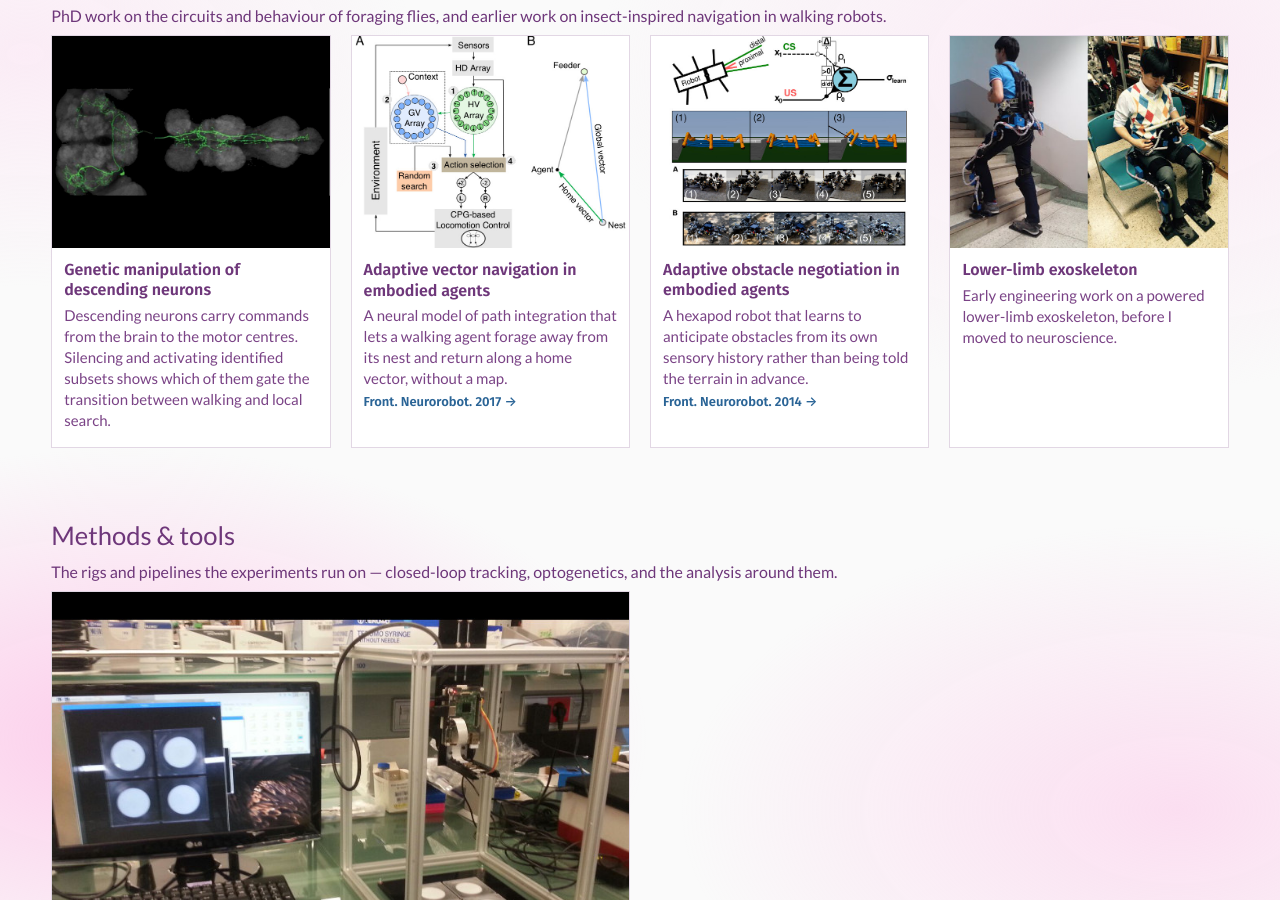
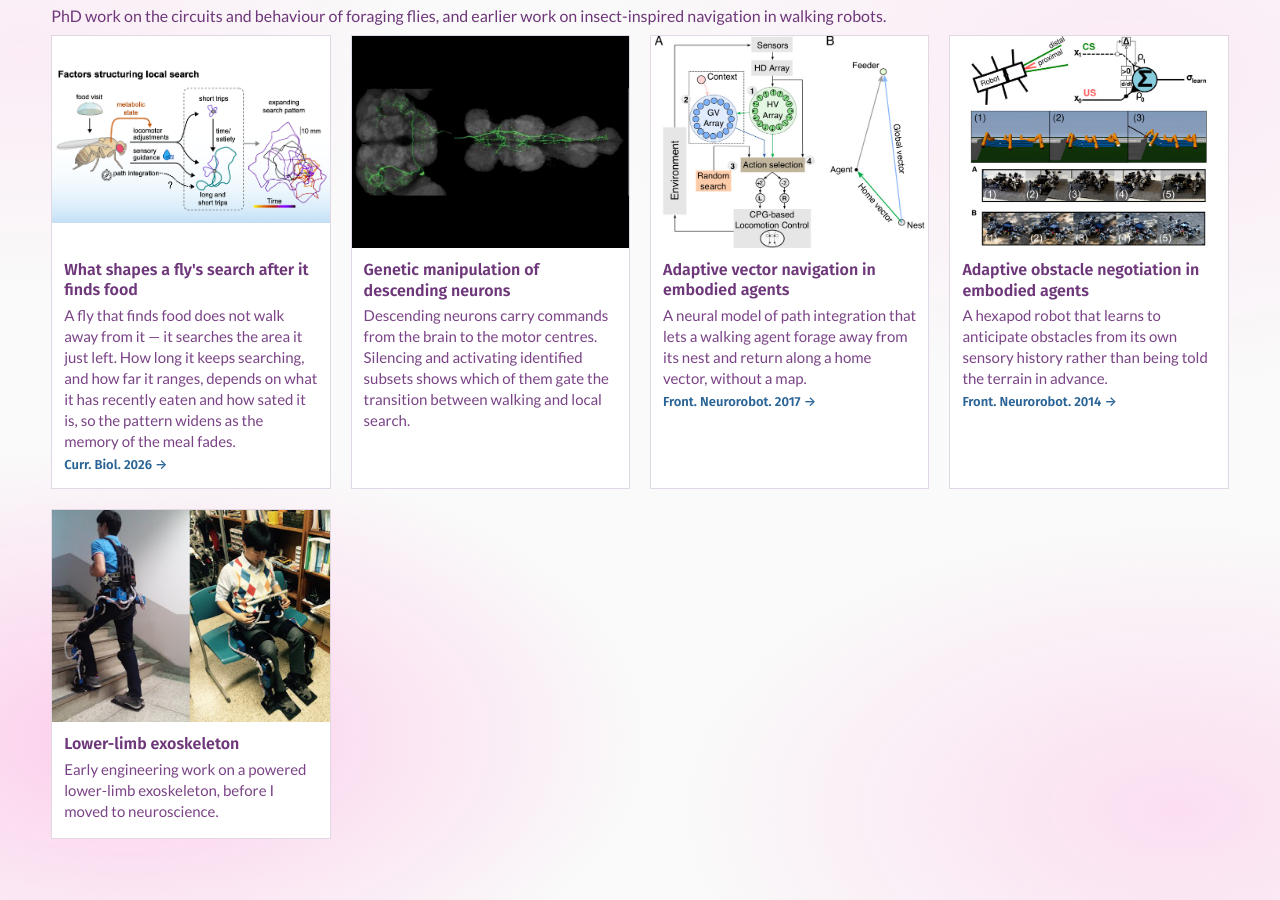
Before and after one commit to degoldschmidt/degoldschmidt.github.io, a Jekyll site: the page built from research.html, in a window 1280 px wide and 900 px high, scrolled down 1056 px. Built offline with Jekyll 4.4.1, drawn with Linux system fonts in a browser that asks for light colours.

Commit message:
Add the local-search paper as a research card
Goldschmidt D*, Guo Y, Chitnis SS, Christoforou C, Turner-Evans D,
Ribeiro C, Hermundstad A, Jayaraman V, Haberkern H* (2026), Current
Biology 36(7), linked by DOI. Placed at the head of "Before", where the
group blurb already describes PhD-era work on foraging flies.

Uses the published graphical abstract, so nothing unpublished is exposed.
It is 1.72:1 against the card grid's 1.31:1, so it takes `fit: contain` —
`cover` would have cropped the food visit off the left edge and the
expanding search pattern off the right, which are the two panels carrying
the argument. Second card on the site to need it.

It also pairs with the local-search clip already on the homepage: the
trajectory there is what this abstract diagrams.

Co-Authored-By: Claude Opus 5 (1M context) <noreply@anthropic.com>
Claude-Session: https://claude.ai/code/session_01B92kTq6btsk1imhVp8yB2d

```diff
--- a/_data/projects.yml
+++ b/_data/projects.yml
@@ -52,6 +52,26 @@ items:
       &mdash; but only in one visual context. I built a closed-loop virtual
       reality to put that context under experimental control, designed so the
       mushroom body can be imaged while the fly walks through it.
+
+  - title: "What shapes a fly's search after it finds food"
+    group: before
+    image: /images/portfolios/phd/img01_graphicalAbstract1.png
+    # A labelled diagram at 1.72:1 against the card grid's 1.31:1, so `cover`
+    # would crop the food visit off the left and the search pattern off the
+    # right — the two ends that carry the argument.
+    fit: contain
+    alt: >-
+      Graphical abstract: a fly that has visited food, with metabolic state
+      driving locomotor adjustments and sensory guidance feeding into short
+      and long trips, beside a trajectory whose loops widen over time into an
+      expanding search pattern.
+    link: "https://doi.org/10.1016/j.cub.2026.02.037"
+    link_label: "Curr. Biol. 2026"
+    text: >-
+      A fly that finds food does not walk away from it &mdash; it searches the
+      area it just left. How long it keeps searching, and how far it ranges,
+      depends on what it has recently eaten and how sated it is, so the pattern
+      widens as the memory of the meal fades.
 
   - title: "Genetic manipulation of descending neurons"
     group: before
```
Also changed, not shown: images/portfolios/phd/img01_graphicalAbstract1.png (added).
